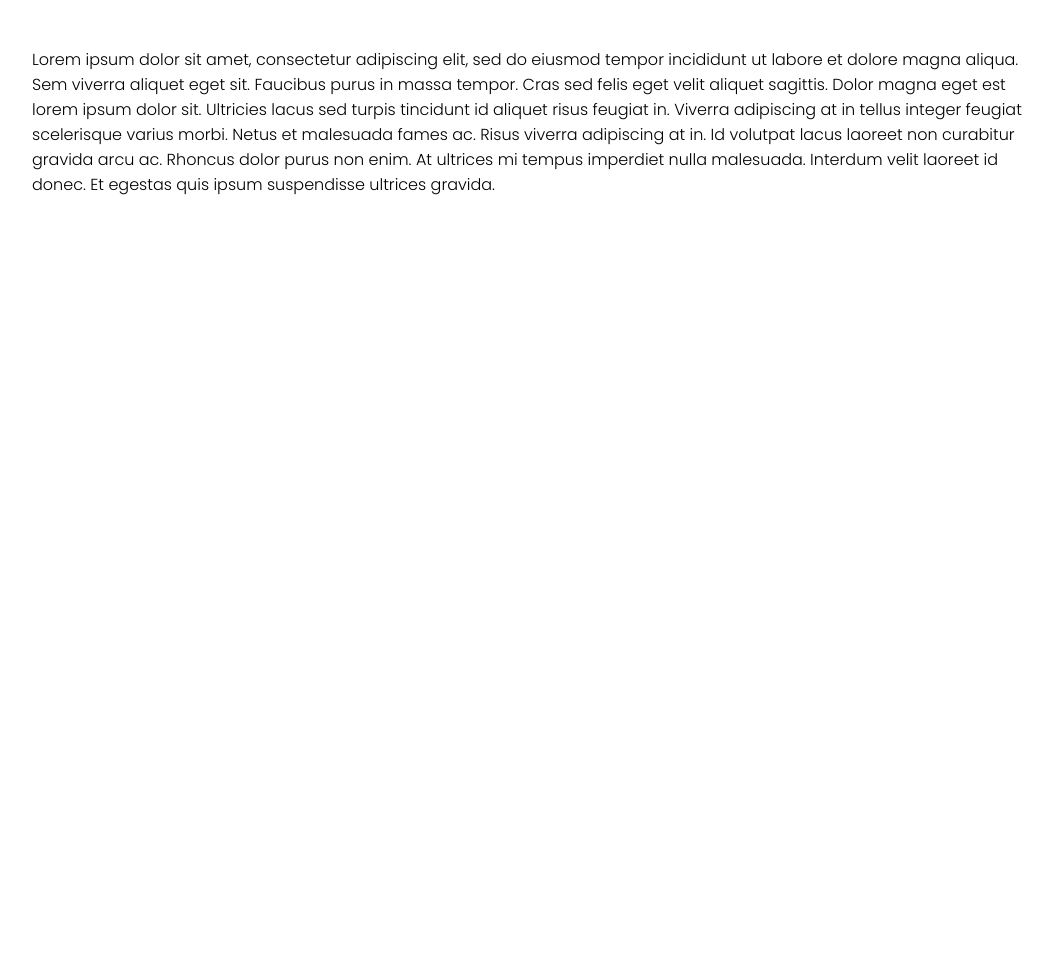
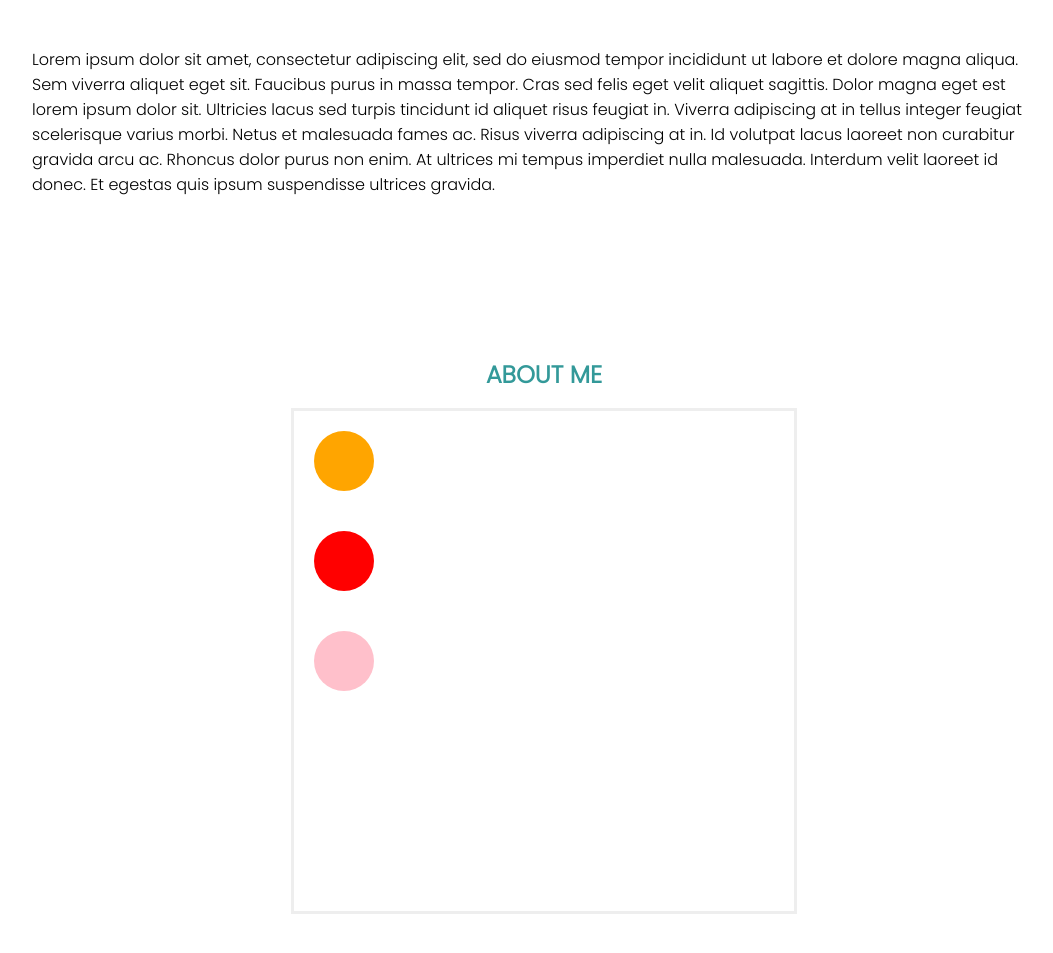
Before and after one commit to jasonpereira96/VDS-Assignment-1, a plain HTML site: page index.html in a window 1280 px wide. Shown: the part 882-1835 px from the top of the page, without its empty margins (96-1149 px from the left). Before the commit the page ends 1159 px from the top, so only its background shows below. Drawn offline with Linux system fonts and the light colour scheme.

Commit message:
some basic animations

```diff
--- a/css/main.css
+++ b/css/main.css
@@ -80,3 +80,9 @@ section.info p.desc {
   font-size: 16px;
   margin: 0;
 }
+
+svg {
+  border: 3px solid #eee;
+  display: block;
+  margin: 1em auto;
+}
--- a/index.html
+++ b/index.html
@@ -59,5 +59,62 @@
       </p>
       </div>
     </section>
+    <section class="info">
+      <h1 class="title">About Me</h1>
+      <svg width="500" height="500" id="svg-root">
+        <circle id="orange-circle" r="30" cx="50" cy="50" fill="orange" />
+        <circle id="red-circle" r="30" cx="50" cy="150" fill="red" />
+        <circle id="pink-circle" r="30" cx="50" cy="250" fill="pink" />
+
+
+        <animate
+          xlink:href="#orange-circle"
+          attributeName="cx"
+          from="50"
+          to="450"
+          dur="2s"
+          begin="click"
+          values="50; 450; 50"
+          keytimes="0; 0.5; 1"
+          repeatcount="indefinite"
+          fill="freeze"
+        />
+        <animate
+          id="red-circle-animation"
+          xlink:href="#red-circle"
+          attributeName="cx"
+          from="50"
+          to="450"
+          dur="3s"
+          begin="click"
+          values="50; 450; 50"
+          keytimes="0; 0.5; 1"
+          repeatcount="indefinite"
+          fill="freeze"
+        />
+        <animate
+          xlink:href="#pink-circle"
+          attributeName="cx"
+          from="50"
+          to="450"
+          dur="1.5s"
+          begin="click"
+          values="50; 450; 50"
+          keytimes="0; 0.5; 1"
+          repeatcount="indefinite"
+          fill="freeze"
+        />
+      </svg>
+
+    </section>
   </body>
+  <script>
+    const svgRoot = document.getElementById("svg-root");
+    svgRoot.addEventListener("load", function() {
+      let redCircleAnimation = document.getElementById("red-circle-animation");
+      redCircleAnimation.setAttribute("attributeName", "cy");
+      // redCircleAnimation.values = "";
+
+    });
+  </script>
 </html>
```
